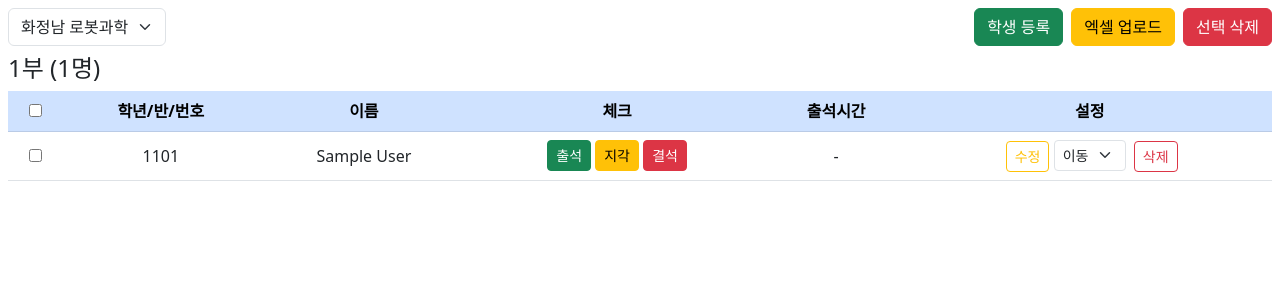
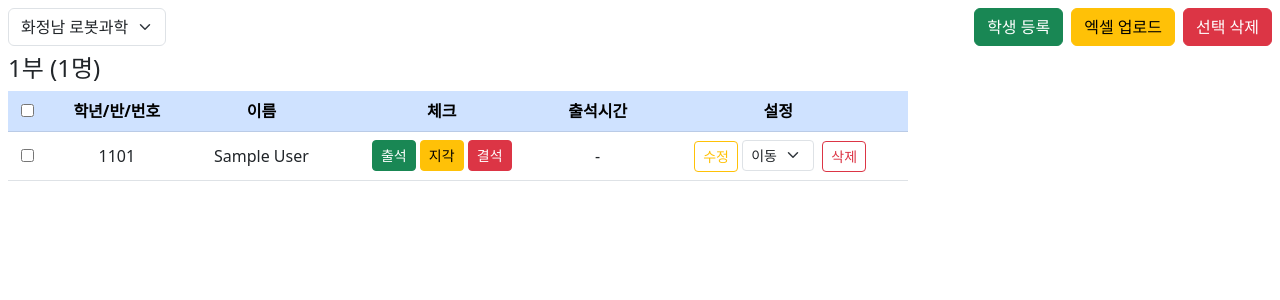
Before and after one commit to steam-making/attendance-system, a Django app: page /attendance/list/ in a window 1280 px wide. Shown: the part 56-356 px from the top of the page. Run offline with Django 5.2, Linux system fonts and the light colour scheme; a user stored in the database is signed in; data comes from the database, SQL or seed files in the repository; tables that the repository leaves empty hold one stand-in row (values such as "Sample post"); some libraries are stand-ins or nearby versions.

Commit message:
ui 변경

```diff
--- a/attendance/templates/attendance/attendance_list.html
+++ b/attendance/templates/attendance/attendance_list.html
@@ -5,11 +5,15 @@
         background-color:#f8f8f8 !important;
     }
 
-    .table {
+    .table-wrapper {
+    overflow-x: auto;        /* ✅ 가로 스크롤 허용 */
+    -webkit-overflow-scrolling: touch;
+    width: 100%;
+    }
 
-    white-space: nowrap;        /* 줄바꿈 금지 */
-    overflow-x: auto;
-    -webkit-overflow-scrolling: touch;
+    .table-wrapper table {
+    min-width: 900px;        /* ✅ 테이블 너비가 넘칠 수 있게 설정 */
+    width: max-content;      /* ✅ 내용에 따라 자동 너비 확장 */
     }
 
 </style>
@@ -46,11 +50,11 @@
         {% endfor %}
     {% endif %}
 
-    <div class="container-fluid p-0 m-0">
+    <div class="table-wrapper">
 
         {% for department, students in departments.items %}
         <h4 class="mt-2">{{ department }} ({{ students|length }}명)</h4>
-        <table class="table text-center align-middle">
+        <table class="table text-center align-middle w-auto">
             <thead class="{{ color_map_header|dict_get:department }}">
                 <tr>
                     <th><input type="checkbox" id="select-all-{{ department }}" onclick="toggleDepartment('{{ department }}', this)"></th>
```
